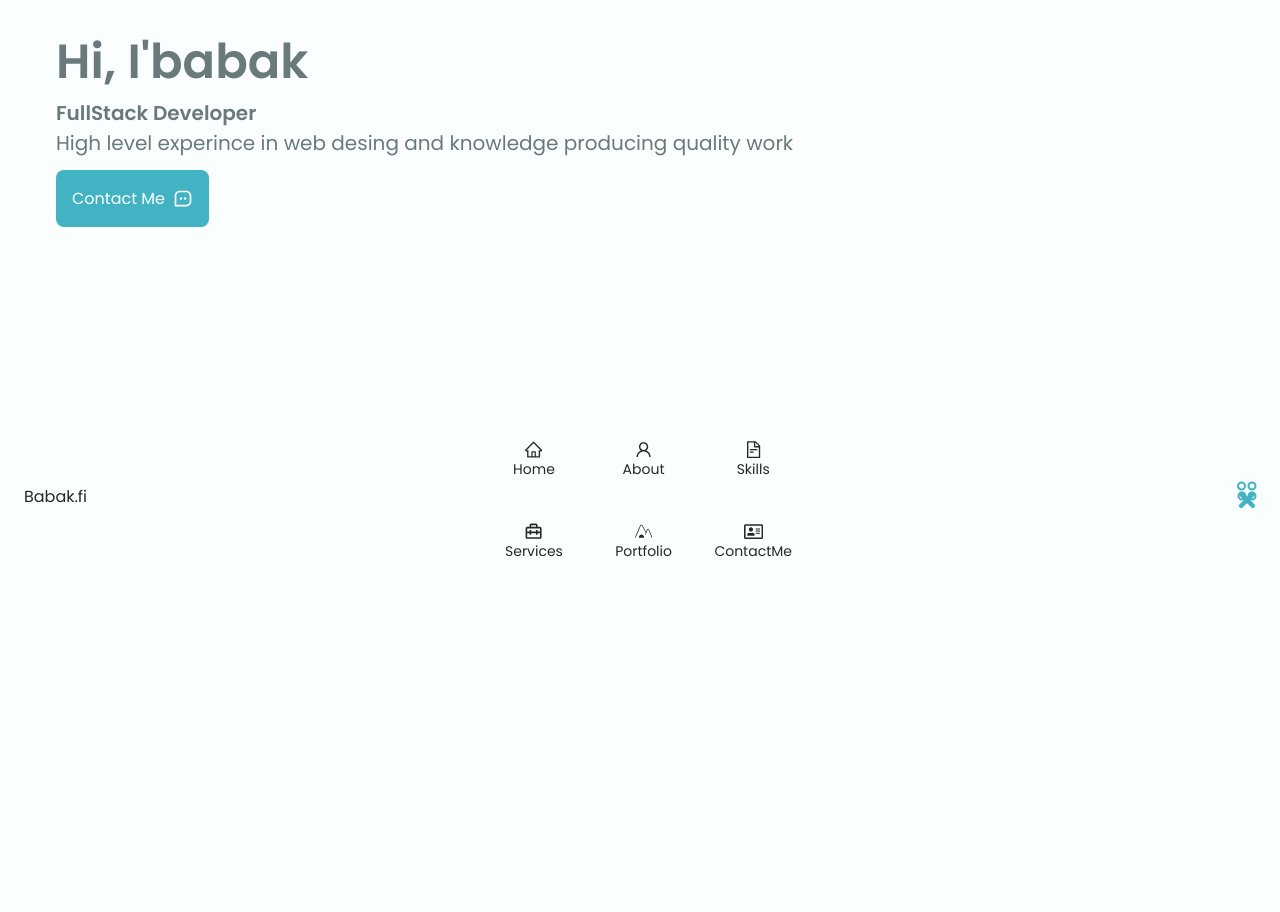
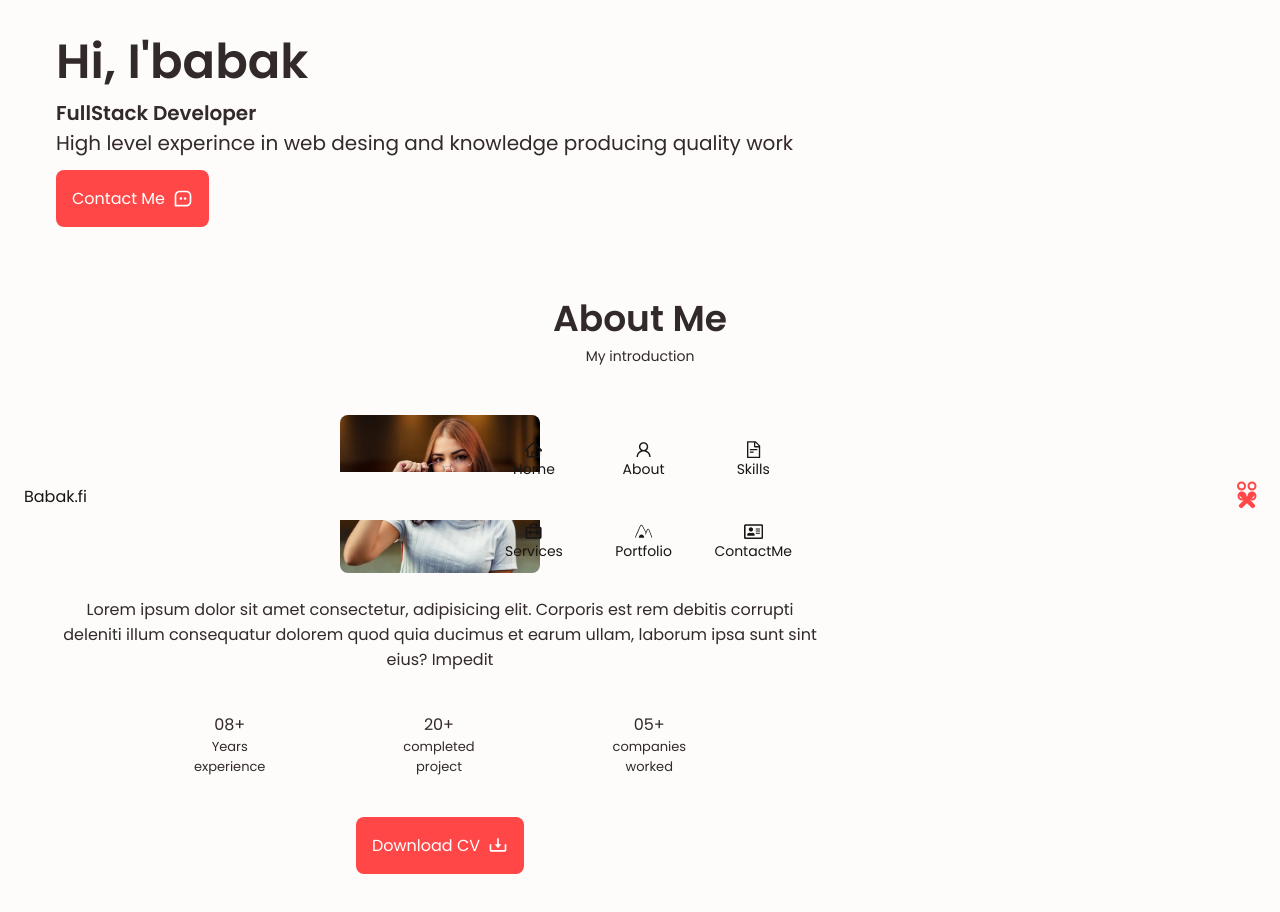
Before and after one commit to babakDoraniArab/Fully-Responsive-Portfolio-with-React, a React (Create React App) app: page / in a window 1280 px wide. Shown: the part 280-1192 px from the top of the page. Before the commit the page ends 800 px from the top, so only its background shows below. Built offline with nearby package versions, Linux system fonts and the light colour scheme.

Commit message:
About component done

```diff
--- a/src/App.js
+++ b/src/App.js
@@ -1,19 +1,18 @@
 import React from "react";
+import About from "./components/About/About";
 import Header from "./components/Header/Header";
 import Home from "./components/HomeSection/Home";
 import "./_base.scss";
 
-
 function App() {
   return (
-
-      <div className="App">
-        <Header />
-        <div className="main">
-          <Home />
-        </div>
+    <div className="App">
+      <Header />
+      <div className="main">
+        <Home />
+        <About />
       </div>
-
+    </div>
   );
 }
 
--- a/src/_base.scss
+++ b/src/_base.scss
@@ -5,18 +5,19 @@
   /*==================================================  Colors ================================================== */
   /* Change favorite color. if you change the --hue-color all the colors changed based on this color so be my guest */
   //https://hslpicker.com/ go to this page and choose your color
-  --hue-color: 187; /*Purple 250 - Green 142 - Blue 230 - Pink 340*/
+  --hue-color: 0; /*Purple 250 - Green 142 - Blue 230 - Pink 340*/
 
   /* HSL color mode */
-  --first-color: hsl(var(--hue-color), 51%, 51%);
+  --first-color: hsl(var(--hue-color), 100%, 64%);
   --first-color-second: hsl(var(--hue-color), 69%, 61%);
   --first-color-alt: hsl(var(--hue-color), 57%, 61%);
   --first-color-lighter: hsl(var(--hue-color), 92%, 85%);
-  --title-color: hsl(var(--hue-color), 8%, 15%);
-  --text-color: hsl(var(--hue-color), 8%, 45%);
+  --title-color: hsl(var(--hue-color), 8%, 9%);
+  --text-color: hsl(var(--hue-color), 10%, 18%);
   --text-color-light: hsl(var(--hue-color), 8%, 65%);
   --input-color: hsl(var(--hue-color), 70%, 96%);
   --body-color: hsl(var(--hue-color), 60%, 99%);
+  //--body-color: #181818;
   --container-color: #fff;
 
   /*========== Font and typography ==========*/
--- /dev/null
+++ b/src/components/About/About.jsx
@@ -0,0 +1,55 @@
+import React from "react";
+import "./_about.scss";
+import { BiDownload } from "react-icons/bi";
+const About = () => {
+  return (
+    <section className="about section" id="about">
+      <h2 className="section__title">About Me</h2>
+      <span className="section__subtitle">My introduction</span>
+      <div className="about__container container grid">
+        <img src="/images/about.jpg" alt="" className="about__img" />
+        <div class="about__data">
+          <p className="about__description">
+            Lorem ipsum dolor sit amet consectetur, adipisicing elit. Corporis
+            est rem debitis corrupti deleniti illum consequatur dolorem quod
+            quia ducimus et earum ullam, laborum ipsa sunt sint eius? Impedit
+          </p>
+          <div className="about__info">
+            <div>
+              <span className="about__info-title">08+</span>
+              <span className="about__info-name">
+                Years <br /> experience
+              </span>
+            </div>
+
+            <div>
+              <span className="about__info-title">20+</span>
+              <span className="about__info-name">
+                completed <br /> project
+              </span>
+            </div>
+
+            <div>
+              <span className="about__info-title">05+</span>
+              <span className="about__info-name">
+                companies <br /> worked
+              </span>
+            </div>
+          </div>
+          <div className="about__buttons">
+            <a
+              href="/pdf/resume.pdf"
+              className="button button--flex"
+              download=""
+            >
+              Download CV
+              <BiDownload className="button-icon" />
+            </a>
+          </div>
+        </div>
+      </div>
+    </section>
+  );
+};
+
+export default About;
--- /dev/null
+++ b/src/components/About/_about.scss
@@ -0,0 +1,38 @@
+@import "../../_base.scss";
+.button-icon {
+  font-size: 1.25rem;
+  margin-left: var(--mb-0-5);
+}
+.about__img {
+  width: 200px;
+  border-radius: 0.5rem;
+  justify-self: center;
+  align-self: center;
+}
+.about__description {
+  text-align: center;
+  margin-bottom: var(--mb-2-5);
+}
+.about__info {
+  display: flex;
+  justify-content: space-evenly;
+  margin-bottom: var(--mb-2-5);
+}
+.font__info-title {
+  font-size: var(--h2-font-size);
+  font-weight: var(--font-semi-bold);
+  color: var(--title-color);
+}
+.about__info-name {
+  font-size: var(--smaller-font-size);
+}
+.about__info-title,
+.about__info-name {
+  display: block;
+  text-align: center;
+}
+
+.about__buttons {
+  display: flex;
+  justify-content: center;
+}
--- a/src/components/HomeSection/Home.jsx
+++ b/src/components/HomeSection/Home.jsx
@@ -57,7 +57,7 @@ const Home = () => {
                 />
                 <image
                   x="2"
-                  y="-32"
+                  y="-27"
                   className="home__container__content__img__blob-img"
                   href="/images/babaDorani-min.png"
                 />
```
Also changed, not shown: 1 other file (tests, documents, lock files or other folders).
